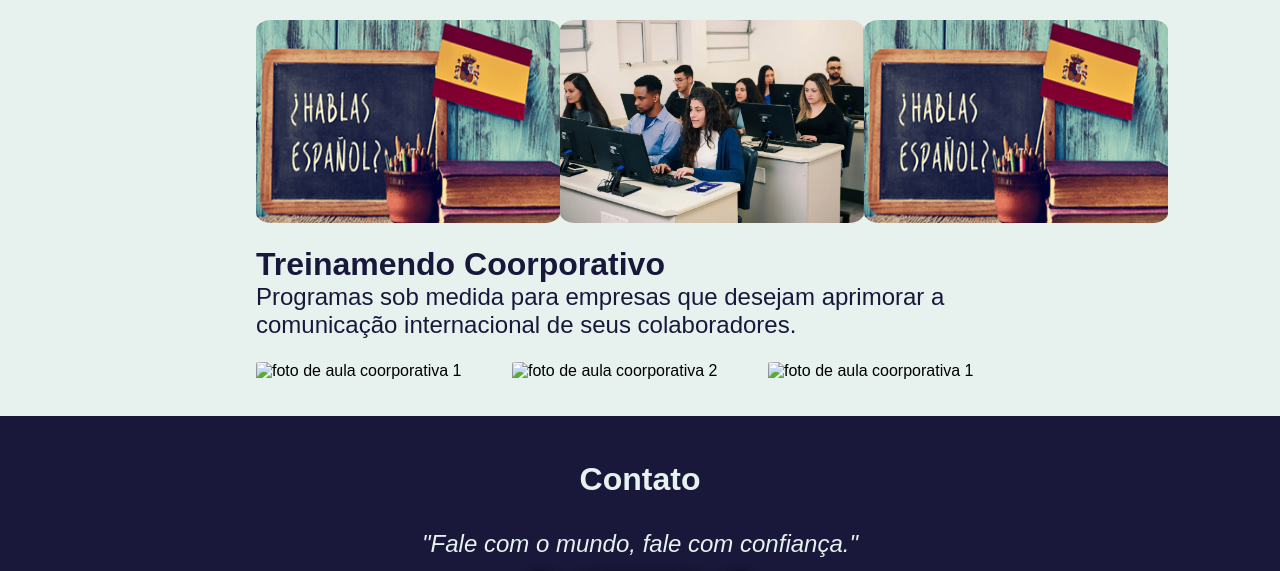
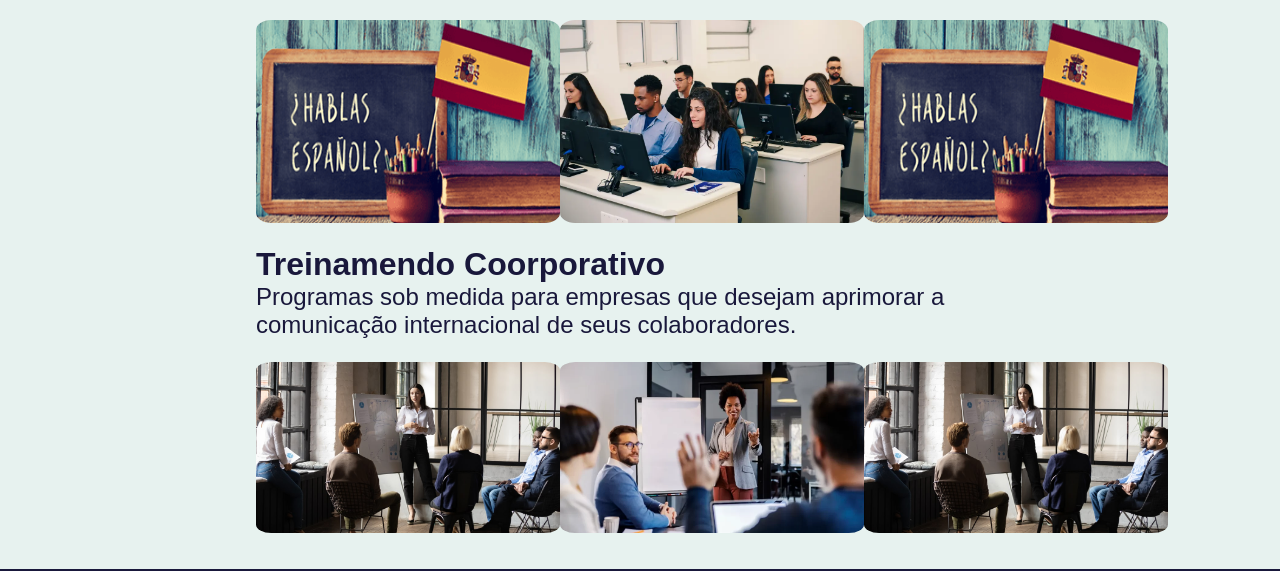
Before and after one commit to ElielBombieri/wordtalk, a plain HTML site: page index.html in a window 1280 px wide. Shown: the part 1710-2281 px from the top of the page. Drawn offline with Linux system fonts and the light colour scheme; the site is published under a folder, as on GitHub Pages, so addresses that start at the root find nothing; a web font is replaced by a local one.

Commit message:
Add files via upload

```diff
--- a/index.html
+++ b/index.html
@@ -81,9 +81,9 @@
                     <h2 class="servicos__curso__titulo">Treinamendo Coorporativo</h2>
                     <p>Programas sob medida para empresas que desejam aprimorar a comunicação internacional de seus colaboradores.</p>
                     <div class="servicos__curso__fotos">
-                        <img class="servicos__curso__foto" src="/assets/coorporativo1.jpg" alt="foto de aula coorporativa 1">
-                        <img class="servicos__curso__foto" src="/assets/coorporativo2.webp" alt="foto de aula coorporativa 2">
-                        <img class="servicos__curso__foto" src="/assets/coorporativo1.jpg" alt="foto de aula coorporativa 1">
+                        <img class="servicos__curso__foto" src="./assets/coorporativo1.jpg" alt="foto de aula coorporativa 1">
+                        <img class="servicos__curso__foto" src="./assets/coorporativo2.webp" alt="foto de aula coorporativa 2">
+                        <img class="servicos__curso__foto" src="./assets/coorporativo1.jpg" alt="foto de aula coorporativa 1">
                     </div>
                 </div>
             </section>
```
